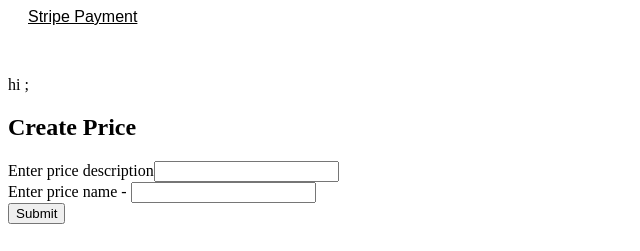
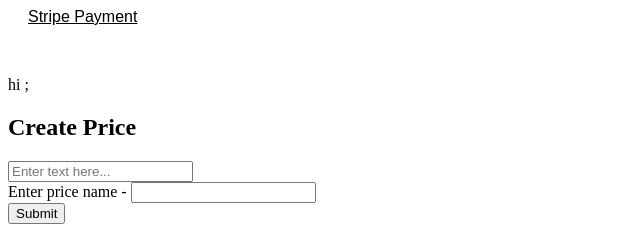
Before and after one commit to prabhalookman/Stripe, a React (Create React App) app in the folder web/: page /createPrice in a window 1280 px wide. Shown: the top 251 px of the page, without its empty margins (0-640 px from the left). Built offline with nearby package versions, Linux system fonts and the light colour scheme; no server answers.

Commit message:
Dynamic controls with Error

```diff
--- /dev/null
+++ b/web/src/library/components/InputField/index.tsx
@@ -0,0 +1,57 @@
+import React, {useState} from 'react';
+import PropTypes from 'prop-types';
+import {validateInput} from '../../utilities/Validators';
+
+const InputField = ({value, label, placeholder, validators, type, onChange}) => {
+    const [error, setError] = useState(false);
+
+    const handleChange = (event) => {
+        const { value } = event.target;
+        setError(validateInput(validators, value));
+        onChange(value);
+    }
+
+    return(<div className="form-group">
+        {label && <label htmlFor="app-input-field" >{label}</label>}
+        {
+            type == 'textarea' ? (
+                <textarea
+                    className='form-control'
+                    placeholder={placeholder}
+                    value={value}
+                    defaultValue={value}
+                    onChange={handleChange}
+                />
+            ) : (
+                <input
+                    type={type}
+                    value={value}
+                    className='form-control'
+                    placeholder={placeholder}
+                    onChange={handleChange}
+                />
+            )
+        }
+        {error && <span className='text-danger'>{error}</span>}
+        {/* error.message */}
+    </div>)
+}
+
+InputField.propTypes = {
+    value: PropTypes.string,
+    label: PropTypes.string,
+    placeholder: PropTypes.string,
+    validators: PropTypes.array,
+    type: PropTypes.string,
+    onChange: PropTypes.func.isRequired
+}
+
+InputField.defaultProps = {
+    value: '',
+    label: '',
+    placeholder: '',
+    type: 'text',
+    validators: []
+}
+
+export default InputField
--- /dev/null
+++ b/web/src/library/utilities/Validators.tsx
@@ -0,0 +1,49 @@
+export const regex = {
+    email: new RegExp(
+        '^(([^<>()\\[\\]\\\\.,;:\\s@]+(\\.[^<>()\\[\\]\\\\.,;:\\s@]+)*)|(.+))@((\\[[0-9]{1,3}\\.[0-9]{1,3}\\.[0-9]{1,3}\\.[0-9]{1,3}])|(([a-zA-Z\\-0-9]+\\.)+[a-zA-Z]{2,}))$',
+    ),
+    number: new RegExp('^[0-9]+$'),
+};
+
+export class Validators {
+    static email(value, message) {
+        if (value) {
+            const result = regex.email.test(value);
+            if (!result) return { error: true, message }
+        }
+        return false
+    }
+
+    static required(value, message) {
+        if (value) {
+            if (!value || value.toString().trim().length) {
+                return { error: true, message }
+            }
+        }
+        return false
+    }
+
+    static number(value, message) {
+        const length = value ? value.toString().length : 0;
+
+        if (length > 0) {
+            const result = regex.number.test(value);
+            if (!result) {
+                return { error: true, message };
+            }
+        }
+        return false
+    }
+}
+
+export const validateInput = (validators, value) => {
+    if (validators && validators.length) {
+        for (let i = 0; i < validators.length; i++) {
+            const error = validators[i].check(value, validators[i].message);
+            if (error) {
+                return error;
+            }
+        }
+    }
+    return false
+}
--- a/web/src/modules/price/CreatePrice.tsx
+++ b/web/src/modules/price/CreatePrice.tsx
@@ -3,15 +3,19 @@ import PriceList from './PriceList'
 import { gql } from 'apollo-boost';
 import { Query, graphql } from "react-apollo";
 import { meQuery, productLs } from "../../schemaTypes";
+import InputField from '../../library/components/InputField/index'
+import { Validators } from '../../library/utilities/Validators';
 
 type IPriceState = {
     description?: string,
-    prod?: IProductProps | null
+    prod?: IProductProps | null,
+    text: string
 }
 
 type IProductProps = {
     prodname?: string,
-    description?: string
+    description?: string,
+    id?:string
 }
 
 type StateKeys = keyof IPriceState;
@@ -25,18 +29,28 @@ const productQuryVar = gql`
     }
 `;
 
-class CreatePrice<IProductProps > extends PureComponent<IProductProps, IPriceState> {
+type  inputState  = {
+    value: string,
+    label: string,
+    placeholder: string,
+    validators: [],
+    type: string,
+    onChange: (a:React.FormEvent<HTMLInputElement>) => void
+}
+
+class CreatePrice extends PureComponent<{}, IPriceState, {}> {
     state: IPriceState = {
         description: "",
-        prod:{prodname:"",description:""}
+        prod:{prodname:"",description:""},
+        text:''
     };
 
     constructor(props) {
         super(props)
-        this.state = { description: "", prod: {} }
+        this.state = { description: "", prod: {}, text:'' }
         this.handleChange = this.handleChange.bind(this)
-        var data = this.props.children;
-        console.log(' data : ' , data);
+        //var data = this.props.data;
+        //console.log(' data : ' , data);
     }
     updateState(key: StateKeys, value: string) {
         if(key === 'description'){
@@ -57,23 +71,51 @@ class CreatePrice<IProductProps > extends PureComponent<IProductProps, IPriceSta
     //     this.setState({ [key]: value } as Pick<IPriceState, K>); // clean cast works
     // }
 
-    handleChange = (e: React.FormEvent<HTMLInputElement>) => {
-        e.preventDefault();
-        const name: any = e.currentTarget.name
-        const updatedValue = e.currentTarget.value
-        //this.dynSetState(name, updatedValue);
-        this.updateState(name, updatedValue);
-    }
+    // handleChange = (e: React.FormEvent<HTMLInputElement>) => {
+    //     e.preventDefault() as any;
+    //     const name: any = e.currentTarget.name
+    //     const updatedValue = e.currentTarget.value
+    //     //this.dynSetState(name, updatedValue);
+    //     this.updateState(name, updatedValue);
+    // }
+
+    handleChange = (key) => (value) => {
+        this.setState(
+            prevState => ({
+              ...prevState,
+              text: value,
+            }),
+            () => { }
+          )
+
+        // this.setState((prevState) => ({
+        //     ...prevState,
+        //     key: value
+        // }));
+
+        console.log('this.state : ', this.state);
+    };
 
     render() {
-
+        const {text} = this.state
         return (<div>
             hi  <span>{JSON.stringify(this.props.children)};</span>
             <form>
                 <h2>Create Price {this.state.description}</h2>
                 <div className="form-group">
-                    <label htmlFor="username">Enter price description</label>
-                    <input id="description" name="description" type="text" value={this.state.description} onChange={this.handleChange} className="form-control" />
+                    {/* <label htmlFor="username">Enter price description</label>
+                    <input id="description" name="description" type="text" value={this.state.description} onChange={this.handleChange} className="form-control" /> */}
+                    <InputField
+                        type='text'
+                        value={text}
+                        placeholder='Enter text here...'
+                        validators = {[{
+                            check: Validators.required,
+                            message: 'This field is required'
+                        }]
+                    }
+                    onChange={this.handleChange('text' as any) as any}
+                    />
                 </div>
                 <div className="form-group">
                     <label htmlFor="username">Enter price name</label> - {this.state.prod?.prodname}
```
Also changed, not shown: 1 other file (tests, documents, lock files or other folders).
